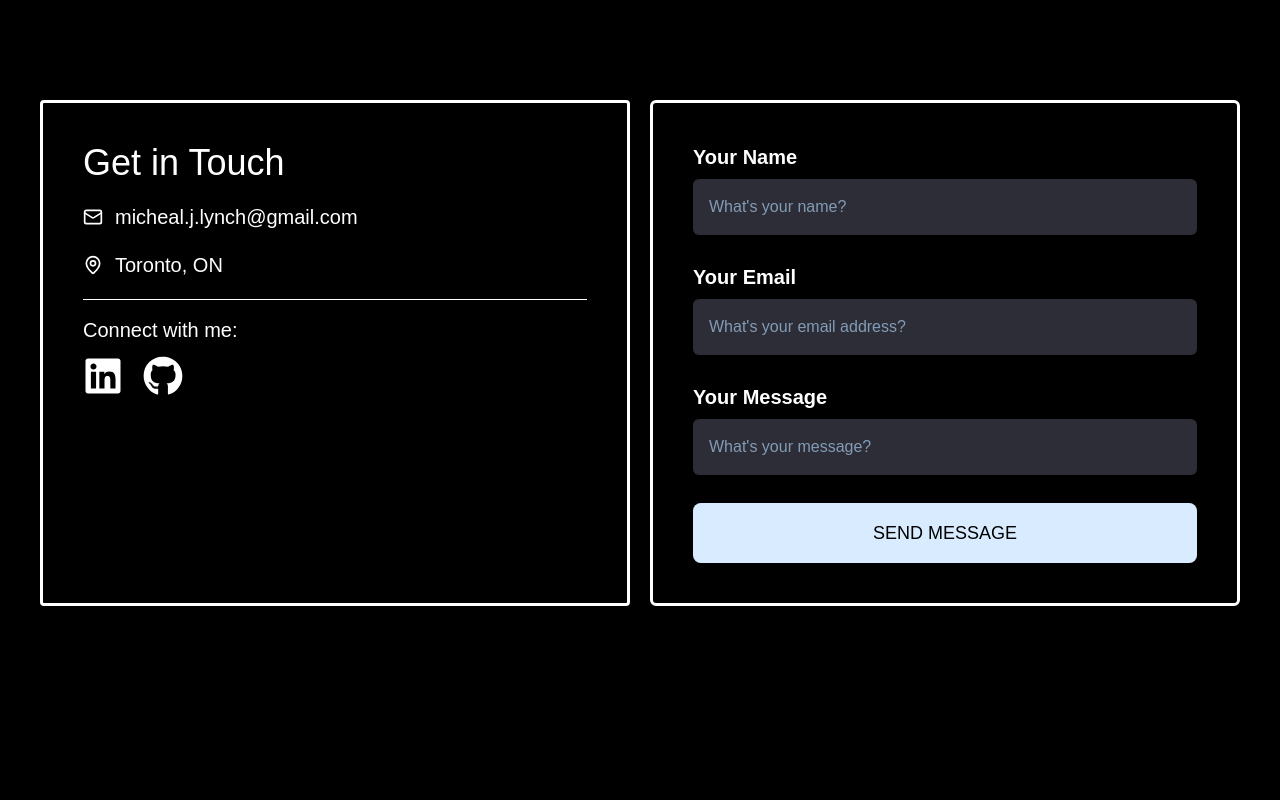
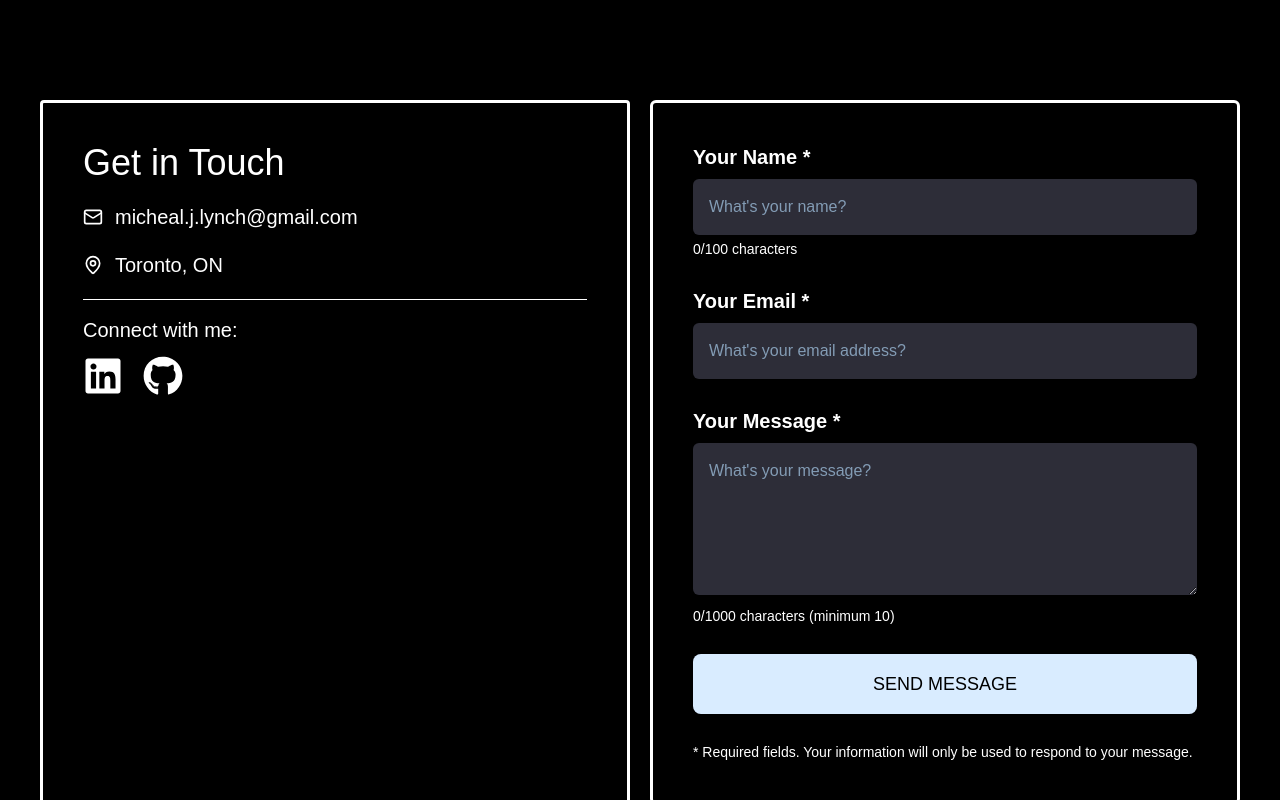
Before and after one commit to m-lynch91/mjl_portfolio, a React (Vite) app: page / in a window 1280 px wide. Shown: the part 6332-7132 px from the top of the page. Built offline with nearby package versions, Linux system fonts and the light colour scheme; a web font is replaced by a local one.

Commit message:
adding security measures to contact form

```diff
--- a/src/sections/Contact.tsx
+++ b/src/sections/Contact.tsx
@@ -1,29 +1,133 @@
 import { useRef, useState } from "react";
 import emailjs from "@emailjs/browser";
-import { Mail, MapPin } from "lucide-react";
+import { Mail, MapPin, AlertCircle, CheckCircle } from "lucide-react";
 import { FaLinkedin, FaGithub } from "react-icons/fa";
 import { linkedInProfile, githubProfile } from "../constants";
+
+const RATE_LIMIT_MS = 30000;
+const MAX_MESSAGE_LENGTH = 1000;
+const MAX_NAME_LENGTH = 100;
+
+const sanitizeInput = (input: string): string => {
+  return input
+    .replace(/[<>]/g, "") // Remove potential HTML tags
+    .replace(/javascript:/gi, "") // Remove javascript: protocol
+    .replace(/on\w+=/gi, ""); // Remove event handlers
+};
+
+const isValidEmail = (email: string): boolean => {
+  const emailRegex = /^[^\s@]+@[^\s@]+\.[^\s@]+$/;
+  return emailRegex.test(email);
+};
 
 const Contact = () => {
   const formRef = useRef<HTMLFormElement>(null);
   const [loading, setLoading] = useState(false);
+  const [lastSubmission, setLastSubmission] = useState<number>(0);
+  const [submitStatus, setSubmitStatus] = useState<
+    "idle" | "success" | "error"
+  >("idle");
+  const [errorMessage, setErrorMessage] = useState("");
   const [form, setForm] = useState({
     name: "",
     email: "",
     message: "",
+    honeypot: "",
   });
 
-  const handleChange = (e: React.ChangeEvent<HTMLInputElement>) => {
+  const handleChange = (
+    e: React.ChangeEvent<HTMLInputElement | HTMLTextAreaElement>
+  ) => {
     const { name, value } = e.target;
-    setForm({ ...form, [name]: value });
+
+    if (name === "honeypot") {
+      setForm({ ...form, [name]: value });
+      return;
+    }
+
+    // Apply length limits
+    let sanitizedValue = sanitizeInput(value);
+    if (name === "name" && sanitizedValue.length > MAX_NAME_LENGTH) {
+      sanitizedValue = sanitizedValue.substring(0, MAX_NAME_LENGTH);
+    }
+    if (name === "message" && sanitizedValue.length > MAX_MESSAGE_LENGTH) {
+      sanitizedValue = sanitizedValue.substring(0, MAX_MESSAGE_LENGTH);
+    }
+
+    setForm({ ...form, [name]: sanitizedValue });
+
+    // Clear any previous error messages when user starts typing
+    if (submitStatus === "error") {
+      setSubmitStatus("idle");
+      setErrorMessage("");
+    }
+  };
+
+  const validateForm = (): boolean => {
+    if (form.honeypot) {
+      setErrorMessage("Bot detected. Please try again.");
+      setSubmitStatus("error");
+      return false;
+    }
+
+    if (!form.name.trim() || !form.email.trim() || !form.message.trim()) {
+      setErrorMessage("Please fill in all required fields.");
+      setSubmitStatus("error");
+      return false;
+    }
+
+    if (!isValidEmail(form.email.trim())) {
+      setErrorMessage("Please enter a valid email address.");
+      setSubmitStatus("error");
+      return false;
+    }
+
+    if (form.message.trim().length < 10) {
+      setErrorMessage("Message must be at least 10 characters long.");
+      setSubmitStatus("error");
+      return false;
+    }
+
+    return true;
   };
 
   const handleSubmit = async (e: React.FormEvent<HTMLFormElement>) => {
     e.preventDefault();
-    setLoading(true); // Show loading state
+
+    const now = Date.now();
+    if (now - lastSubmission < RATE_LIMIT_MS) {
+      const remainingTime = Math.ceil(
+        (RATE_LIMIT_MS - (now - lastSubmission)) / 1000
+      );
+      setErrorMessage(
+        `Please wait ${remainingTime} seconds before sending another message.`
+      );
+      setSubmitStatus("error");
+      return;
+    }
+
+    // Validate form
+    if (!validateForm()) {
+      return;
+    }
+
+    setLoading(true);
+    setSubmitStatus("idle");
+    setErrorMessage("");
 
     try {
-      if (!formRef.current) return;
+      if (!formRef.current) {
+        throw new Error("Form reference not found");
+      }
+
+      // Check if EmailJS environment variables are available
+      if (
+        !import.meta.env.VITE_APP_EMAILJS_SERVICE_ID ||
+        !import.meta.env.VITE_APP_EMAILJS_TEMPLATE_ID ||
+        !import.meta.env.VITE_APP_EMAILJS_PUBLIC_KEY
+      ) {
+        throw new Error("Email service configuration is missing");
+      }
 
       await emailjs.sendForm(
         import.meta.env.VITE_APP_EMAILJS_SERVICE_ID,
@@ -32,12 +136,25 @@ const Contact = () => {
         import.meta.env.VITE_APP_EMAILJS_PUBLIC_KEY
       );
 
-      // Reset form and stop loading
-      setForm({ name: "", email: "", message: "" });
+      // Success - reset form and update status
+      setForm({ name: "", email: "", message: "", honeypot: "" });
+      setSubmitStatus("success");
+      setLastSubmission(now);
+
+      // Clear success message after 5 seconds
+      setTimeout(() => {
+        if (submitStatus === "success") {
+          setSubmitStatus("idle");
+        }
+      }, 5000);
     } catch (error) {
       console.error("EmailJS Error:", error);
+      setErrorMessage(
+        "Failed to send message. Please try again or contact me directly."
+      );
+      setSubmitStatus("error");
     } finally {
-      setLoading(false); // Always stop loading, even on error
+      setLoading(false);
     }
   };
 
@@ -90,9 +207,22 @@ const Contact = () => {
             onSubmit={handleSubmit}
             className="w-full flex flex-col gap-7"
           >
+            <input
+              type="text"
+              name="honeypot"
+              value={form.honeypot}
+              onChange={handleChange}
+              style={{ position: "absolute", left: "-9999px", opacity: 0 }}
+              tabIndex={-1}
+              autoComplete="off"
+            />
+
             <div>
-              <label htmlFor="name" className="block text-white-100 font-semibold text-xl mb-2">
-                Your Name
+              <label
+                htmlFor="name"
+                className="block text-white-100 font-semibold text-xl mb-2"
+              >
+                Your Name *
               </label>
               <input
                 type="text"
@@ -102,12 +232,21 @@ const Contact = () => {
                 onChange={handleChange}
                 placeholder="What's your name?"
                 required
+                maxLength={MAX_NAME_LENGTH}
                 className="w-full px-4 py-4 md:text-base text-sm placeholder:text-blue-50 bg-blue-100 rounded-md"
               />
+              <p className="text-sm text-muted-foreground mt-1">
+                {form.name.length}/{MAX_NAME_LENGTH} characters
+              </p>
             </div>
 
             <div>
-              <label htmlFor="email" className="block text-white-100 font-semibold text-xl mb-2">Your Email</label>
+              <label
+                htmlFor="email"
+                className="block text-white-100 font-semibold text-xl mb-2"
+              >
+                Your Email *
+              </label>
               <input
                 type="email"
                 id="email"
@@ -121,30 +260,74 @@ const Contact = () => {
             </div>
 
             <div>
-              <label htmlFor="message" className="block text-white-100 font-semibold text-xl mb-2">Your Message</label>
-              <input
-                type="message"
+              <label
+                htmlFor="message"
+                className="block text-white-100 font-semibold text-xl mb-2"
+              >
+                Your Message *
+              </label>
+              <textarea
                 id="message"
                 name="message"
                 value={form.message}
                 onChange={handleChange}
                 placeholder="What's your message?"
                 required
-                className="w-full px-4 py-4 md:text-base text-sm placeholder:text-blue-50 bg-blue-100 rounded-md"
+                rows={5}
+                maxLength={MAX_MESSAGE_LENGTH}
+                className="w-full px-4 py-4 md:text-base text-sm placeholder:text-blue-50 bg-blue-100 rounded-md resize-vertical"
               />
+              <p className="text-sm text-muted-foreground mt-1">
+                {form.message.length}/{MAX_MESSAGE_LENGTH} characters (minimum
+                10)
+              </p>
             </div>
 
-            <button type="submit">
+            {/* Status Messages */}
+            {submitStatus === "success" && (
+              <div className="flex items-center gap-2 p-4 bg-green-100 border border-green-300 rounded-md">
+                <CheckCircle className="h-5 w-5 text-green-600" />
+                <p className="text-green-700">
+                  Message sent successfully! I'll get back to you soon.
+                </p>
+              </div>
+            )}
+
+            {submitStatus === "error" && errorMessage && (
+              <div className="flex items-center gap-2 p-4 bg-red-100 border border-red-300 rounded-md">
+                <AlertCircle className="h-5 w-5 text-red-600" />
+                <p className="text-red-700">{errorMessage}</p>
+              </div>
+            )}
+
+            <button
+              type="submit"
+              disabled={loading || submitStatus === "success"}
+              className={`${
+                loading || submitStatus === "success"
+                  ? "opacity-50 cursor-not-allowed"
+                  : ""
+              }`}
+            >
               <div className="cta-button group">
                 <div className="bg-circle" />
                 <p className="text">
-                  {loading ? "Sending..." : "Send Message"}
+                  {loading
+                    ? "Sending..."
+                    : submitStatus === "success"
+                    ? "Message Sent!"
+                    : "Send Message"}
                 </p>
                 <div className="arrow-wrapper">
                   <img src="/images/arrow-down.svg" alt="arrow" />
                 </div>
               </div>
             </button>
+
+            <p className="text-sm text-muted-foreground">
+              * Required fields. Your information will only be used to respond
+              to your message.
+            </p>
           </form>
         </div>
       </div>
```
